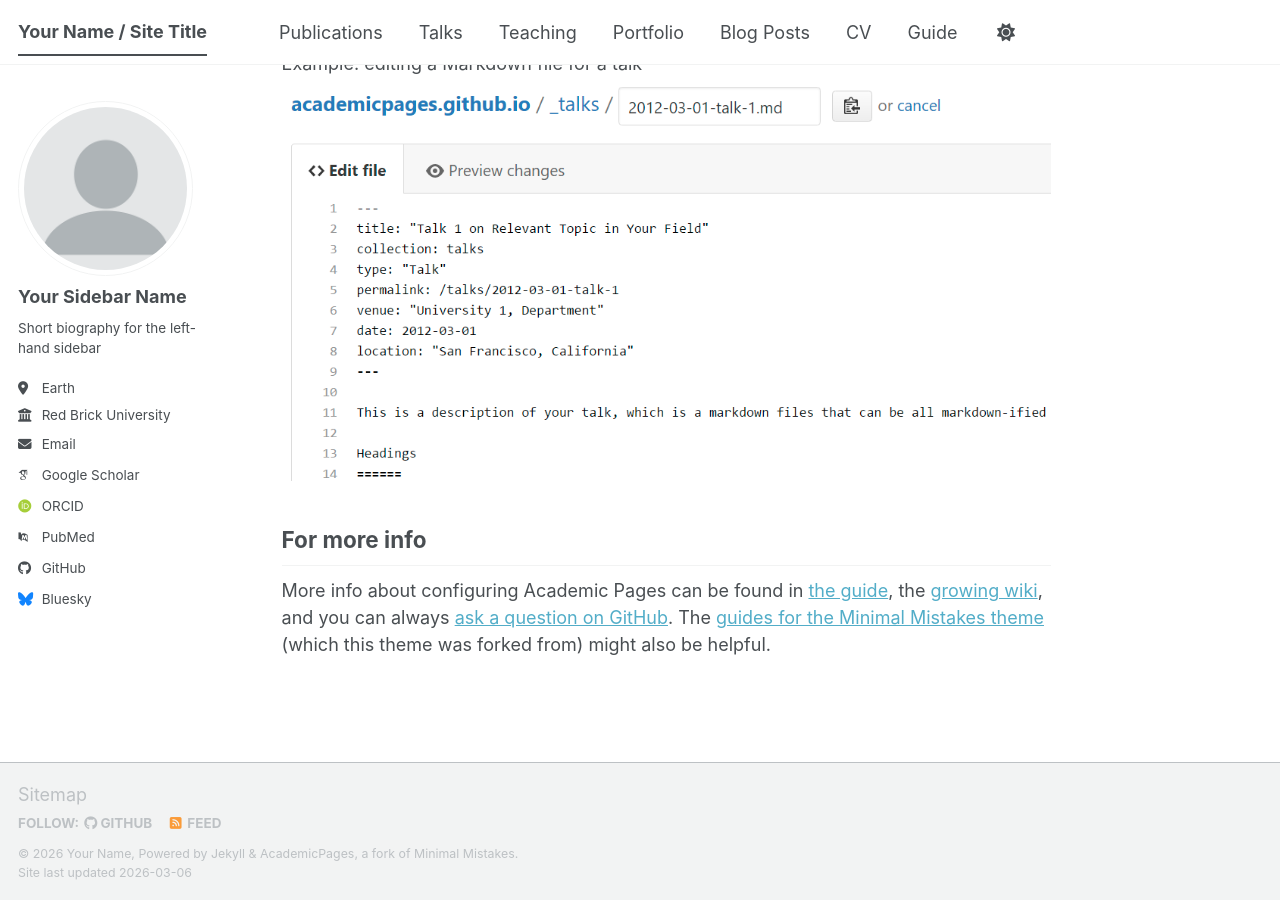
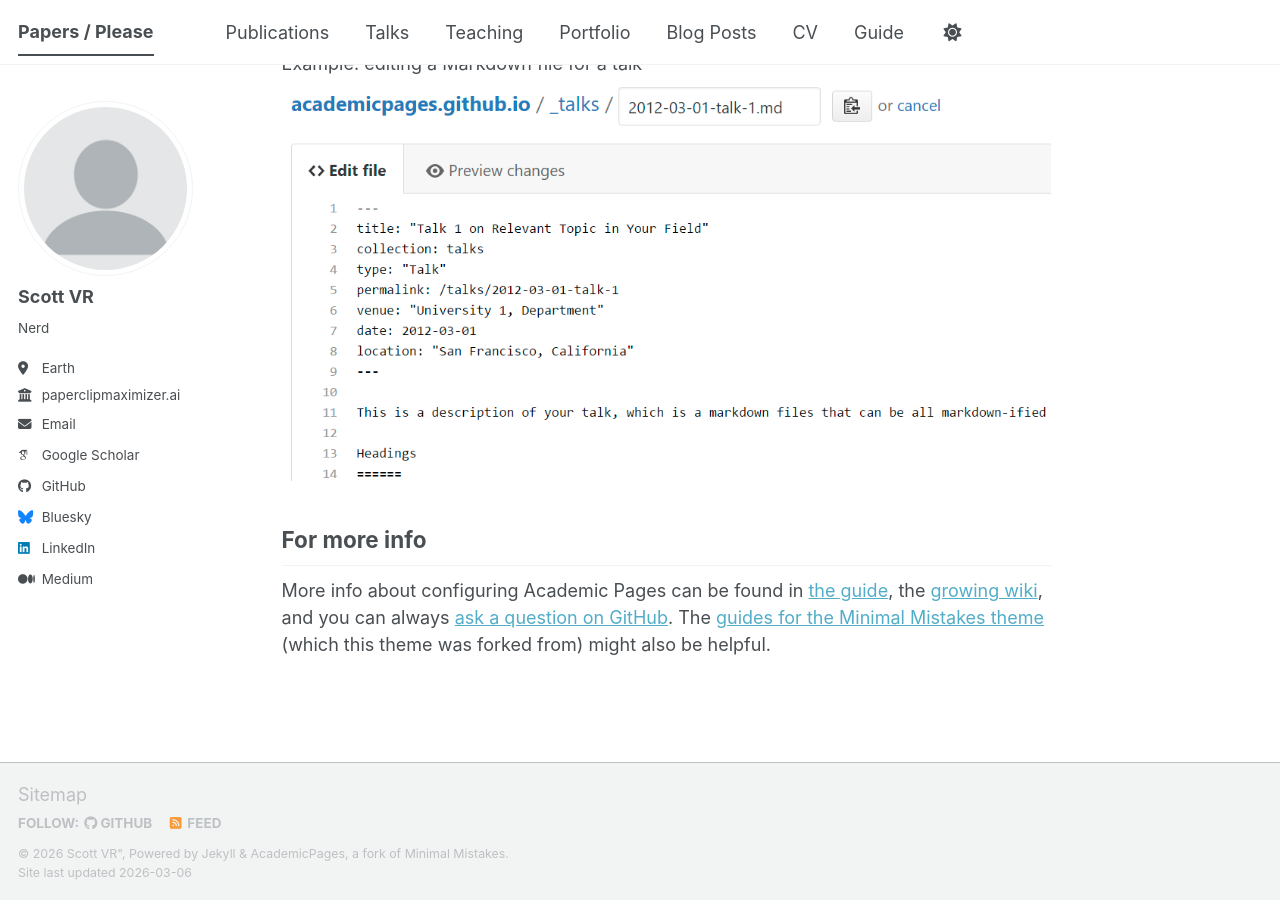
Before and after one commit to scottvr/papers, a Jekyll site: the page built from _pages/about.md, in a window 1280 px wide and 900 px high, scrolled down 2720 px. Built offline with Jekyll 4.4.1, drawn with Linux system fonts in a browser that asks for light colours; some web fonts are replaced; a script bundle is joined from its source files by our own code; library files that are not in the unit come from our copies.

Commit message:
Update _config.yml

```diff
--- a/_config.yml
+++ b/_config.yml
@@ -9,14 +9,14 @@
 # Basic Site Settings
 locale                   : "en-US"
 site_theme               : "default" # The available themes options are "default", "air", "sunrise", "mint", "dirt" and "contrast"
-title                    : "Your Name / Site Title"
+title                    : "Papers / Please"
 title_separator          : "-"
-name                     : &name "Your Name"
-description              : &description "Your Name's academic portfolio"   # Update this with a general description of your site, this is the default if not overridden by a page
-url                      : https://academicpages.github.io # The base hostname & protocol for your site e.g. "https://[your GitHub username].github.io",
+name                     : &name Scott VR"
+description              : &description "Scott VanRavenswaay"   # Update this with a general description of your site, this is the default if not overridden by a page
+url                      : "https://scottvr.github.io/" # The base hostname & protocol for your site e.g. "https://[your GitHub username].github.io",
                                                            # or if you already have some other page hosted on Github then use "https://[your GitHub username].github.io/[Your Repo Name]"
 baseurl                  : "" # the subpath of your site, e.g. "/blog"
-repository               : "academicpages/academicpages.github.io"
+repository               : "github.com/scottvr/"
 
 # Site Author - The following control what appear as part of the author content on the side bar.
 #               If a field is blank the icon and link will not appear, otherwise it will be shown.
@@ -24,24 +24,24 @@ repository               : "academicpages/academicpages.github.io"
 author:
   # Biographic information
   avatar           : "profile.png"
-  name             : "Your Sidebar Name"
+  name             : "Scott VR"
   pronouns         : # example: "she/her"
-  bio              : "Short biography for the left-hand sidebar"
+  bio              : "Nerd"
   location         : "Earth"
-  employer         : "Red Brick University"
+  employer         : "paperclipmaximizer.ai"
   uri              : # URL
-  email            : "none@example.org"
+  email            : "papers@paperclipmaximizer.ai"
 
   # Academic websites
   academia         : # URL
   arxiv            : # URL - Update with the correct link to your profile
-  googlescholar    : "https://scholar.google.com/citations?user=PS_CX0AAAAAJ"
+  googlescholar    : "https://scholar.google.com/citations?user=fDaWwugAAAAJ&hl=en"
   inspire-hep      : # URL
   impactstory      : # URL
-  orcid            : "https://orcid.org/yourorcidurl"
+  orcid            : # "https://orcid.org/yourorcidurl"
   semantic         : # URL
   ssrn             : # URL
-  pubmed           : "https://www.ncbi.nlm.nih.gov/pubmed/?term=john+snow"
+  pubmed           : # "https://www.ncbi.nlm.nih.gov/pubmed/?term=john+snow"
   researchgate     : # URL
   scopus           : # URL
   zotero           : # URL
@@ -51,7 +51,7 @@ author:
   bitbucket        : # Username - Update with your username on the site
   codepen          : # Username
   dribbble         : # Username
-  github           : "academicpages"
+  github           : "scottvr"
   kaggle           : # Username
   stackoverflow    : # User number or user number and name (i.e., use "1" or "1/jeff-atwood")
 
@@ -66,9 +66,9 @@ author:
   keybase          : # Username
   instagram        : # Username
   lastfm           : # Username
-  linkedin         : # Username
+  linkedin         : scottvr # Username
   mastodon         : # URL
-  medium           : # URL
+  medium           : https://medium.com/@scott.vr # URL
   pinterest        : # Username
   soundcloud       : # Username
   steam            : # Username
```
